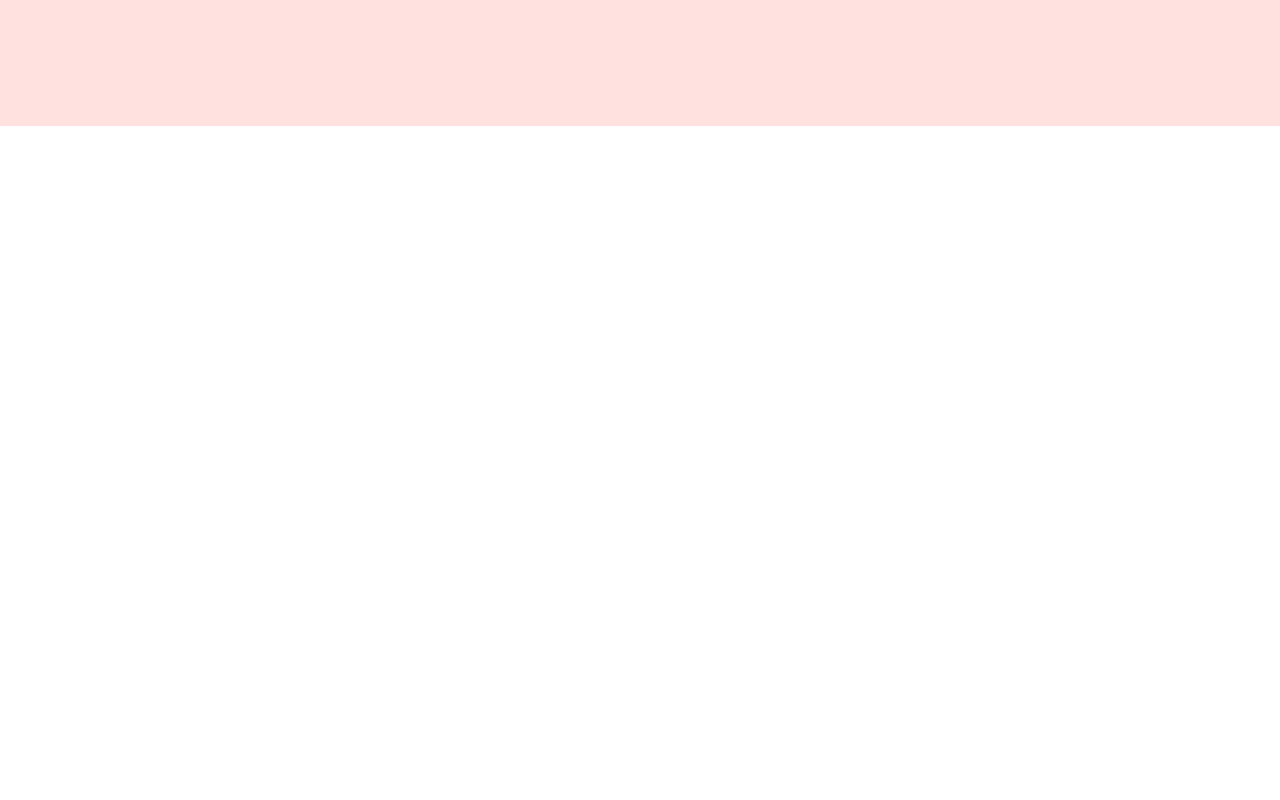
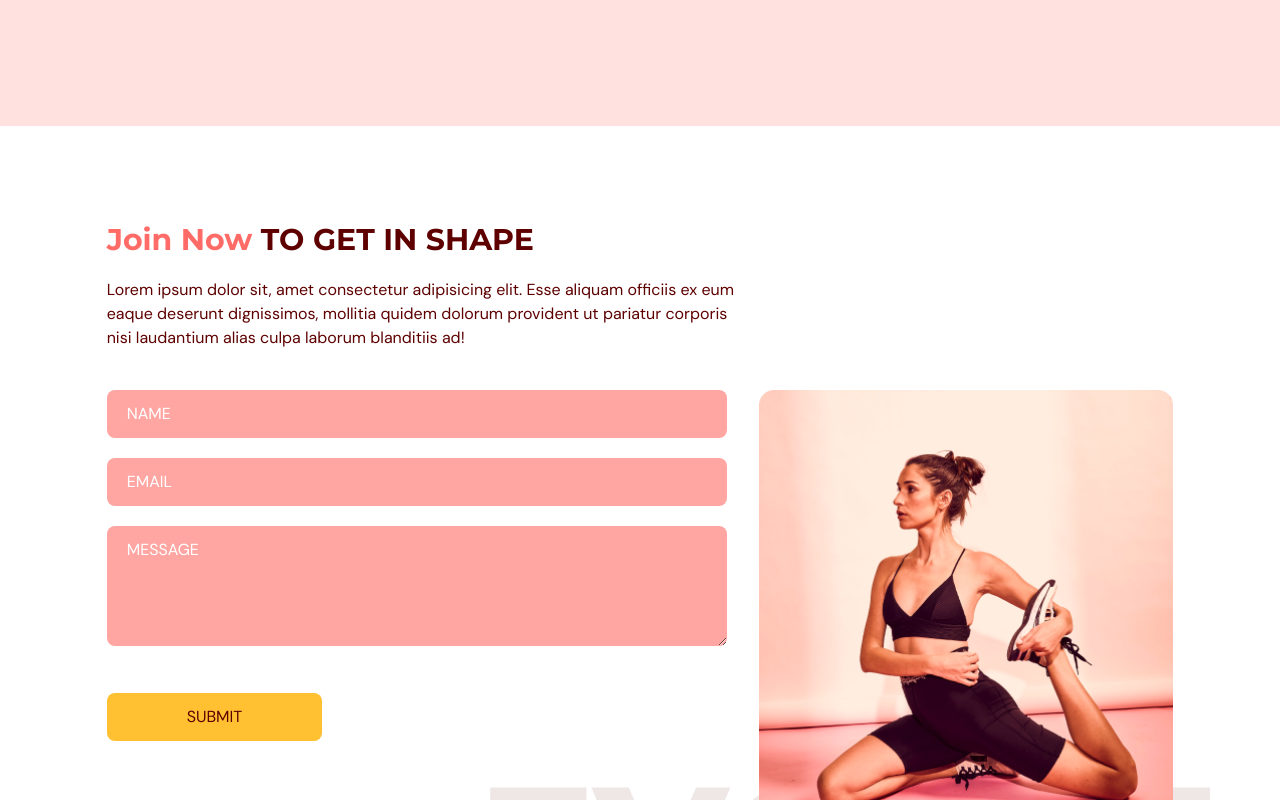
Before and after one commit to Deukhwa/fitness, a React (Vite) app: page / in a window 1280 px wide. Shown: the part 2840-3640 px from the top of the page. Before the commit the page ends 2966 px from the top, so only its background shows below. Built offline with nearby package versions, Linux system fonts and the light colour scheme.

Commit message:
add contact page

```diff
--- a/package.json
+++ b/package.json
@@ -14,7 +14,8 @@
     "framer-motion": "^10.15.0",
     "react": "^18.2.0",
     "react-anchor-link-smooth-scroll": "^1.0.12",
-    "react-dom": "^18.2.0"
+    "react-dom": "^18.2.0",
+    "react-hook-form": "^7.45.4"
   },
   "devDependencies": {
     "@types/node": "^20.4.8",
--- a/src/App.tsx
+++ b/src/App.tsx
@@ -4,6 +4,7 @@
 import { SelectedPage } from "@/shared/types";
 import Benefits from "./scenes/benefits";
 import OurClasses from "./scenes/classes";
+import ContactUs from "./scenes/contact";
 function App() {
   const [selectedPage, setSelectedPage] = useState<SelectedPage>(
     SelectedPage.Home,
@@ -32,6 +33,7 @@
       <Home setSelectedPage={setSelectedPage} />
       <Benefits setSelectedPage={setSelectedPage} />
       <OurClasses setSelectedPage={setSelectedPage} />
+      <ContactUs setSelectedPage={setSelectedPage} />
     </div>
   );
 }
--- /dev/null
+++ b/src/scenes/contact/index.tsx
@@ -0,0 +1,156 @@
+import { SelectedPage } from "@/shared/types";
+import { motion } from "framer-motion";
+import { useForm } from "react-hook-form";
+import ContactusPageGraphic from "@/assets/ContactUsPageGraphic.png";
+import HText from "@/shared/HText";
+
+type Props = {
+  setSelectedPage: (value: SelectedPage) => void;
+};
+
+const ContactUs = ({ setSelectedPage }: Props) => {
+  const inputStyles = `w-full rounded-lg bg-primary-300 px-5 py-3 placeholder-white mb-5`;
+
+  const {
+    register,
+    trigger,
+    formState: { errors },
+  } = useForm();
+
+  // eslint-disable-next-line @typescript-eslint/no-explicit-any
+  const onSubmit = async (e: any) => {
+    const isValid = await trigger();
+    if (!isValid) {
+      e.preventDefault();
+    }
+  };
+  return (
+    <section id="contactus" className="mx-auto w-5/6 pb-32 pt-24">
+      <motion.div
+        onViewportEnter={() => setSelectedPage(SelectedPage.ContactUs)}
+      >
+        {/* HEADER */}
+        <motion.div
+          className="md:w-3/5"
+          initial="hidden"
+          whileInView="visible"
+          viewport={{ once: true, amount: 0.5 }}
+          transition={{ duration: 0.5 }}
+          variants={{
+            hidden: { opacity: 0, x: -50 },
+            visible: { opacity: 1, x: 0 },
+          }}
+        >
+          <HText>
+            <span className="text-primary-500">Join Now</span> TO GET IN SHAPE
+          </HText>
+          <p className="my-5">
+            Lorem ipsum dolor sit, amet consectetur adipisicing elit. Esse
+            aliquam officiis ex eum eaque deserunt dignissimos, mollitia quidem
+            dolorum provident ut pariatur corporis nisi laudantium alias culpa
+            laborum blanditiis ad!
+          </p>
+        </motion.div>
+
+        {/* FORM and IMAGE */}
+        <div className="mt-10 justify-between gap-8 md:flex">
+          <motion.div
+            className="mt-10 basis-3/5 md:mt-0"
+            initial="hidden"
+            whileInView="visible"
+            viewport={{ once: true, amount: 0.5 }}
+            transition={{ duration: 0.5 }}
+            variants={{
+              hidden: { opacity: 0, y: 50 },
+              visible: { opacity: 1, y: 0 },
+            }}
+          >
+            <form
+              target="_blank"
+              onSubmit={onSubmit}
+              method="POST"
+              action="https://formsubmit.co/deukhwajeong@gmail.com"
+            >
+              <input
+                className={inputStyles}
+                type="text"
+                placeholder="NAME"
+                {...register("name", {
+                  required: true,
+                  maxLength: 20,
+                })}
+              />
+              {errors.name && (
+                <p className="mt-1 text-xs text-red-500">
+                  {errors.name.type === "required" && "This field is required"}
+                  {errors.name.type === "maxLength" &&
+                    "Name cannot exceed 20 characters"}
+                </p>
+              )}
+              <input
+                className={inputStyles}
+                type="text"
+                placeholder="EMAIL"
+                {...register("email", {
+                  required: true,
+                  pattern: /^[A-Z0-9._%+-]+@[A-Z0-9.-]+\.[A-Z]{2,}$/i,
+                })}
+              />
+              {errors.email && (
+                <p className="mt-1 text-xs text-red-500">
+                  {errors.email.type === "required" && "This field is required"}
+                  {errors.email.type === "pattern" && "Invalid email address"}
+                </p>
+              )}
+              <textarea
+                className={inputStyles}
+                rows={4}
+                cols={50}
+                placeholder="MESSAGE"
+                {...register("message", {
+                  required: true,
+                  maxLength: 2000,
+                })}
+              />
+              {errors.message && (
+                <p className="mt-1 text-xs text-red-500">
+                  {errors.message.type === "required" &&
+                    "This field is required"}
+                  {errors.message.type === "maxLength" &&
+                    "Name cannot exceed 2000 characters"}
+                </p>
+              )}
+              <button
+                type="submit"
+                className="mt-5 rounded-lg bg-secondary-500 px-20 py-3 transition duration-500 hover:text-white"
+              >
+                SUBMIT
+              </button>
+            </form>
+          </motion.div>
+          <motion.div
+            className="relative mt-16 basis-2/5 md:mt-0"
+            initial="hidden"
+            whileInView="visible"
+            viewport={{ once: true, amount: 0.5 }}
+            transition={{ duration: 0.5, delay: 0.2 }}
+            variants={{
+              hidden: { opacity: 0, y: 50 },
+              visible: { opacity: 1, y: 0 },
+            }}
+          >
+            <div className="w-full before:absolute before:-bottom-20 before:-right-10 before:z-[-1] md:before:content-evolvetext">
+              <img
+                className="w-full"
+                src={ContactusPageGraphic}
+                alt="contactus-page-graphic"
+              />
+            </div>
+          </motion.div>
+        </div>
+      </motion.div>
+    </section>
+  );
+};
+
+export default ContactUs;
```
Also changed, not shown: 1 other file (tests, documents, lock files or other folders).
